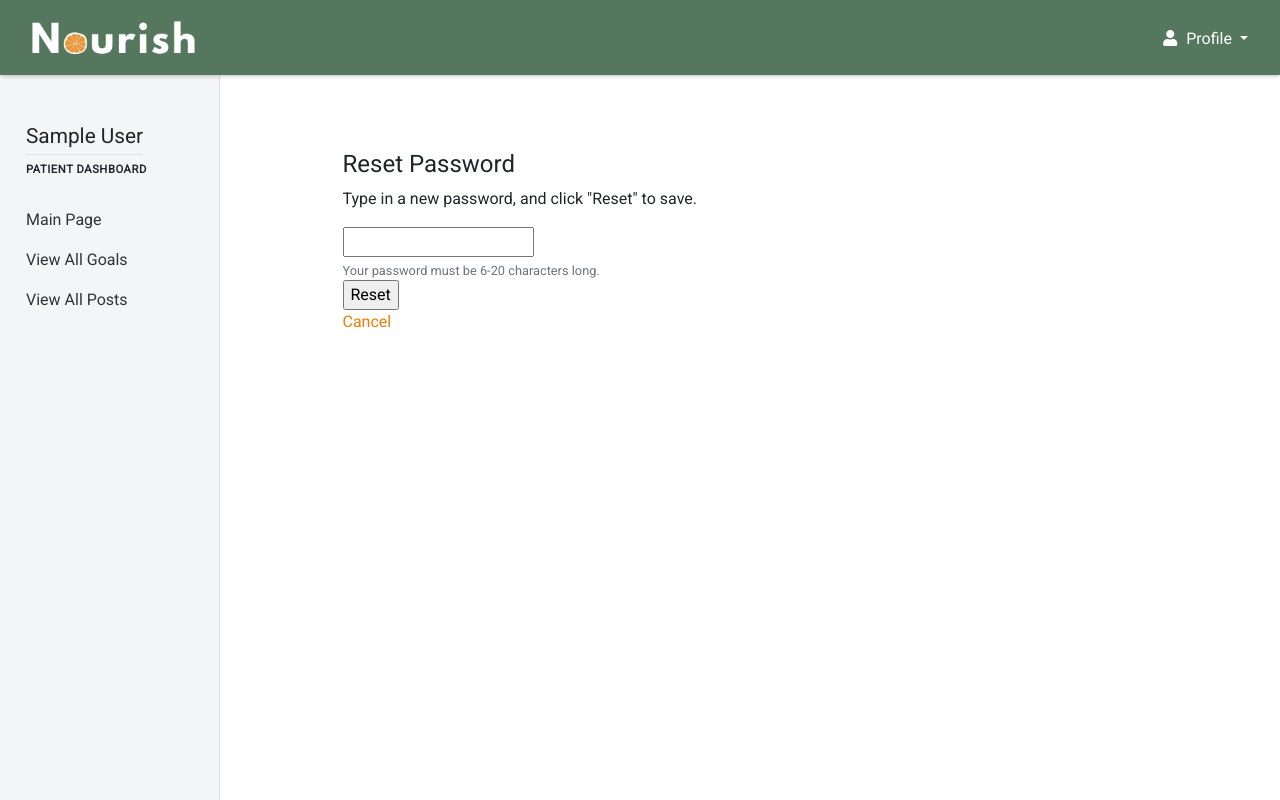
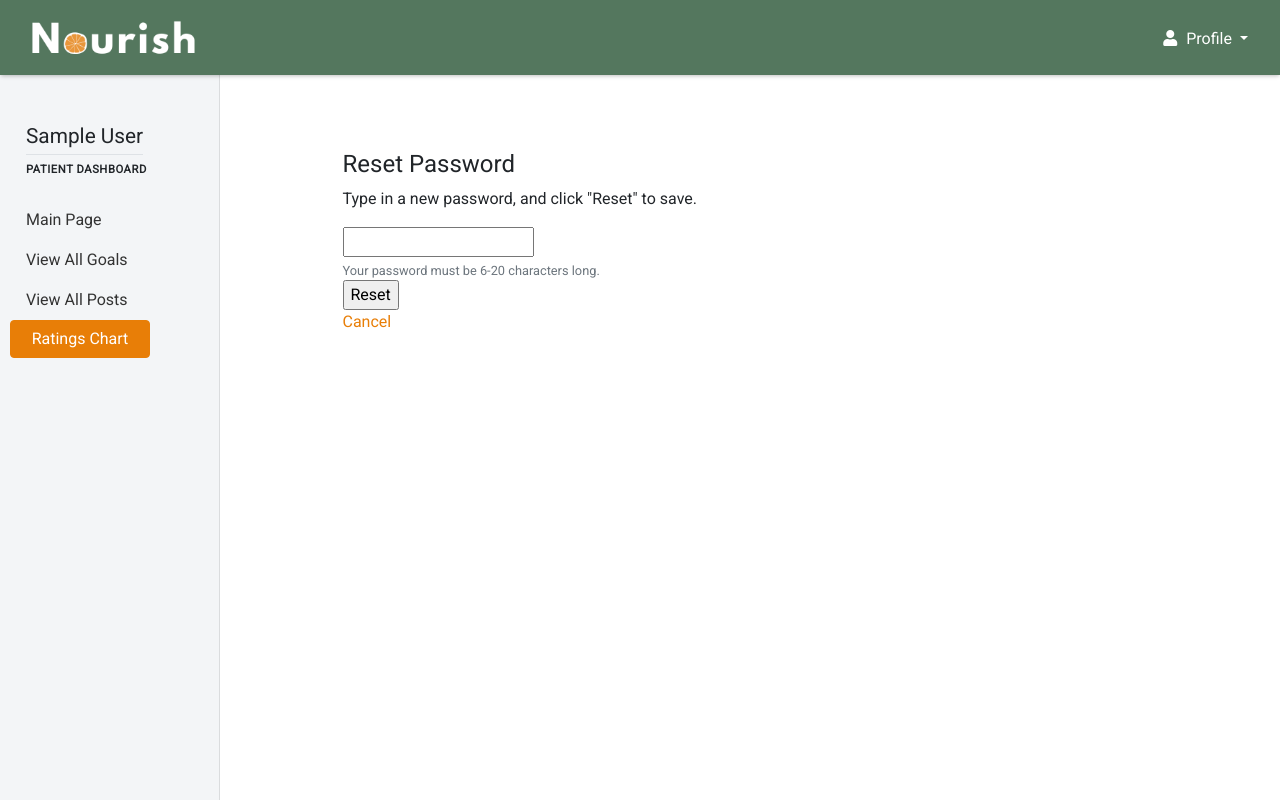
Before and after one commit to emilycheera/nourish, a Flask app: page /patient/1/account/reset-password in a window 1280 px wide. Run offline with Flask 2, Linux system fonts and the light colour scheme; the visitor is signed in with stand-in values (Sample User, id 1); tables that the repository leaves empty hold one stand-in row (values such as "Sample post"); some libraries are stand-ins or nearby versions.

Commit message:
Added ratings chart to patient dashboard. Fixed bugs in import statements for comments.py.

```diff
--- a/comments.py
+++ b/comments.py
@@ -1,5 +1,7 @@
 from datetime import datetime
 from model import db, Comment
+from users import (get_user_type_from_session, get_current_dietitian,
+                   get_current_patient)
 
 
 def add_post_comment(post_id, form_data):
--- a/posts.py
+++ b/posts.py
@@ -1,6 +1,7 @@
 from datetime import datetime
 from helpers import sort_date_asc
 from model import db, Patient, Dietitian, Post
+from users import get_user_type_from_session
 
 
 def create_new_post(patient_id, img_path, form_data):
--- a/server.py
+++ b/server.py
@@ -527,12 +527,18 @@ def handle_delete_post_process():
 def get_ratings_chart_template(patient_id):
     """Shows page containing rating chart div."""
 
-    diet_and_pats = get_dietitian_and_patients_list()
+    user_type = get_user_type_from_session()
     patient = Patient.query.get(patient_id)
 
-    return render_template("dietitian-ratings-chart.html",
-                            dietitian=diet_and_pats["dietitian"],
-                            patients=diet_and_pats["sorted_patients"],
+    if user_type == "dietitian":
+        diet_and_pats = get_dietitian_and_patients_list()
+
+        return render_template("dietitian-ratings-chart.html",
+                                dietitian=diet_and_pats["dietitian"],
+                                patients=diet_and_pats["sorted_patients"],
+                                patient=patient)
+
+    return render_template("patient-ratings-chart.html",
                             patient=patient)
 
 
--- /dev/null
+++ b/static/js/patient-chart-btn.js
@@ -0,0 +1,10 @@
+// Disable ratings chart button, enable tooltip if patient has no ratings data.
+$("document").ready( () => {
+    const pathArray = (window.location.pathname).split("/");
+    const patientId = pathArray[2];
+    $.get(`/patient/${patientId}/recent-ratings.json`, (res) => {
+        if (res.dropdown.dropdown_dates.length != 0) {
+            $(".ratings-chart-btn").show();
+        };
+    });
+});
--- a/static/js/ratings-chart.js
+++ b/static/js/ratings-chart.js
@@ -151,17 +151,7 @@ const getModal = (res) => {
     return modalHTML;
 };
 
-// Disable ratings chart button, enable tooltip if patient has no ratings data.
-$("document").ready( () => {
-    const pathArray = (window.location.pathname).split("/");
-    const patientId = pathArray[2];
-    $.get(`/patient/${patientId}/recent-ratings.json`, (res) => {
-        if (res.dropdown.dropdown_dates.length == 0) {
-            $(".ratings-chart-btn").prop("disabled", true);
-            $("#disabled-btn-tooltip").tooltip();
-        };
-    });
-});
+
 
 // When the ratings chart button is clicked, create "Ratings for Last 7 Days"
 // chart and a dropdown so the user can get charts for previous weeks" ratings
@@ -216,7 +206,7 @@ $(".ratings-chart-btn").on("click", (evt) => {
                     </h4>
                     <p>
                         Hover over a point to see more information about a
-                        rating. Click on a point to see the patient's post.
+                        rating. Click on a point to see the post.
                     </p>
                     <canvas id="ratings-chart-recent" class="ratings-chart" width="800"
                         height="500"></canvas>
@@ -286,7 +276,7 @@ $("body").on("submit", "form.chart-date-form", (evt) => {
                                     </h4>
                                     <p>
                                         Hover over a point to see more information about a
-                                        rating. Click on a point to see the patient's post.
+                                        rating. Click on a point to see the post.
                                     </p>
                                     <canvas id="ratings-chart-previous" class="ratings-chart" width="800"
                                         height="500"></canvas>
--- a/templates/dietitian-single-patient-base.html
+++ b/templates/dietitian-single-patient-base.html
@@ -14,6 +14,7 @@
     </div>
 
 <script src="https://cdnjs.cloudflare.com/ajax/libs/Chart.js/2.9.3/Chart.js"></script>
+<script src="/static/js/dietitian-chart-btn.js"></script>
 <script src="/static/js/ratings-chart.js"></script>
 {% endblock %}
 
--- a/templates/patient-base.html
+++ b/templates/patient-base.html
@@ -28,6 +28,9 @@
                             View All Posts
                         </a>
                     </li>
+                    <li class="nav-item">
+                        <button type="button" class="btn btn-primary pt-btn ratings-chart-btn mb-2" data-patient-id="{{ patient.patient_id }}">Ratings Chart</button>
+                    </li>
                 </ul>
             </div>
         </nav>
@@ -35,8 +38,12 @@
             <div>
                 {% block flash %} {{ super() }} {% endblock %}
             </div>
-            <div>{% block dashboard_content %}{% endblock %}</div>
+            <div id="patient-content">{% block dashboard_content %}{% endblock %}</div>
         </main>
     </div>
 </div>
+
+<script src="https://cdnjs.cloudflare.com/ajax/libs/Chart.js/2.9.3/Chart.js"></script>
+<script src="/static/js/patient-chart-btn.js"></script>
+<script src="/static/js/ratings-chart.js"></script>
 {% endblock %}
--- /dev/null
+++ b/templates/patient-ratings-chart.html
@@ -0,0 +1,4 @@
+{% extends "patient-base.html" %}
+{% block dashboard_content %}
+<p> Click the "Ratings Chart" button in the sidebar to view the ratings chart.</p>
+{% endblock %}
```
Also changed, not shown: static/js/dietitian-chart-btn.js (added, +11 -0 lines).
